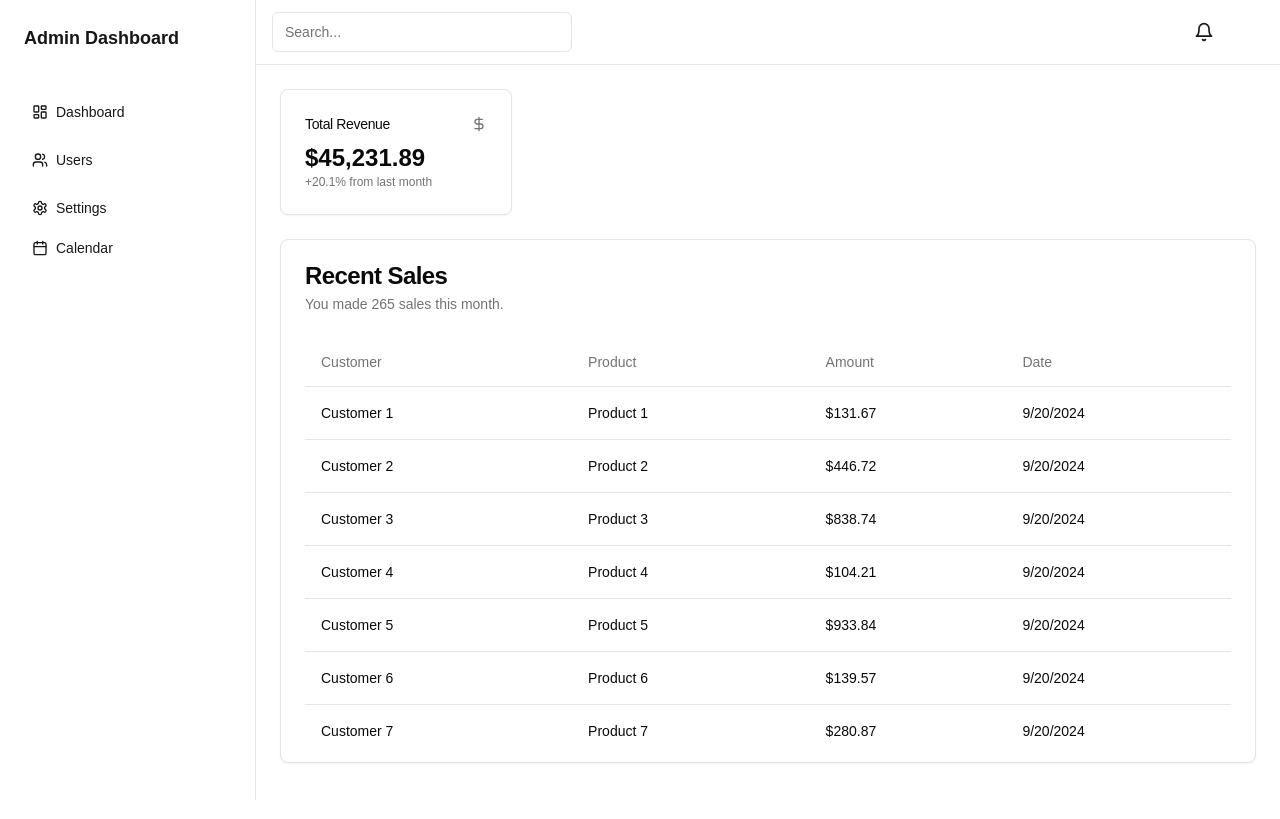
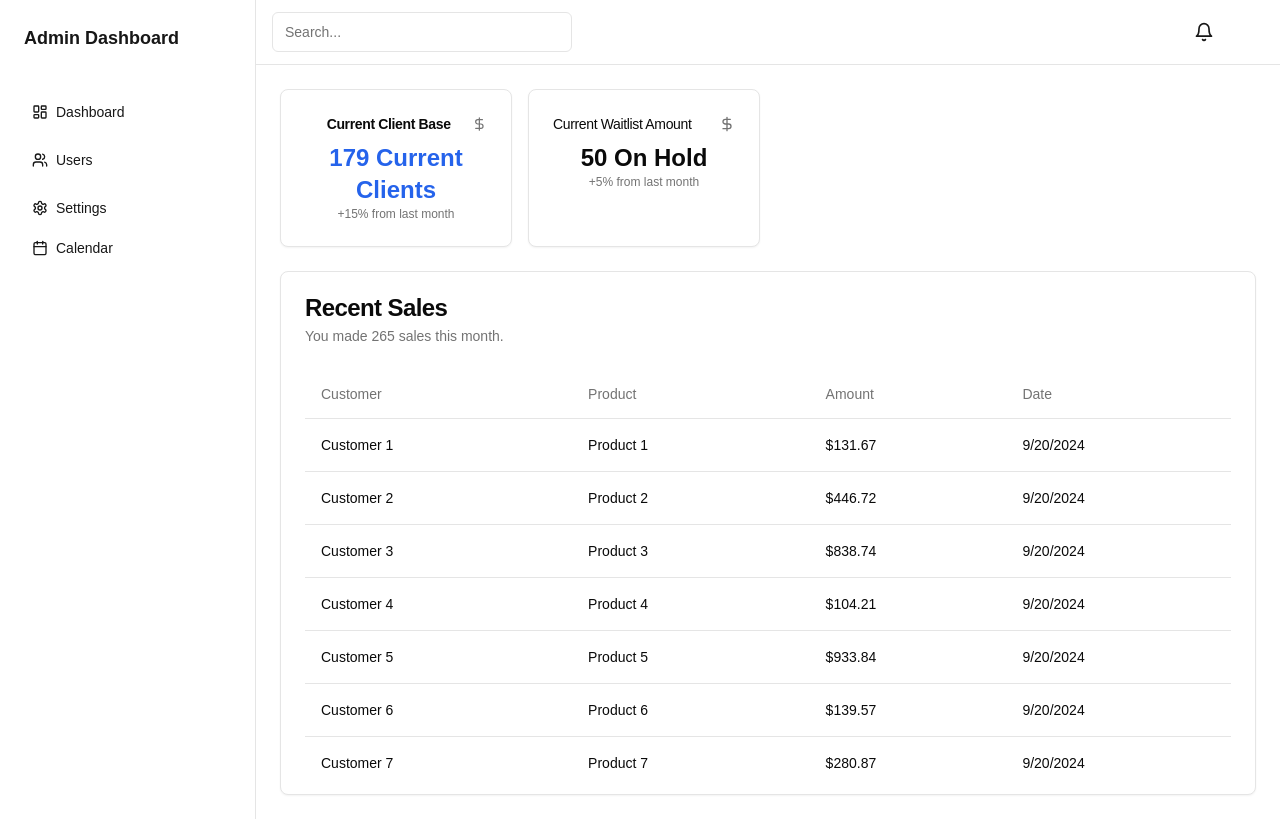
Before and after one commit to cfgjc24/Team-3, a Next.js app: page /admin in a window 1280 px wide. Built offline with nearby package versions, Linux system fonts and the light colour scheme.

Commit message:
initial documentation for dashboard

```diff
--- a/src/app/admin/page.tsx
+++ b/src/app/admin/page.tsx
@@ -1,9 +1,22 @@
-"use client"
+"use client";
 
-import React from "react"
-import { Bell, LayoutDashboard, Users, Settings, LogOut, Calendar } from "lucide-react"
-import { Button } from "@/components/ui/button"
-import { Card, CardContent, CardDescription, CardHeader, CardTitle } from "@/components/ui/card"
+import React from "react";
+import {
+  Bell,
+  LayoutDashboard,
+  Users,
+  Settings,
+  LogOut,
+  Calendar,
+} from "lucide-react";
+import { Button } from "@/components/ui/button";
+import {
+  Card,
+  CardContent,
+  CardDescription,
+  CardHeader,
+  CardTitle,
+} from "@/components/ui/card";
 import {
   DropdownMenu,
   DropdownMenuContent,
@@ -11,9 +24,9 @@ import {
   DropdownMenuLabel,
   DropdownMenuSeparator,
   DropdownMenuTrigger,
-} from "@/components/ui/dropdown-menu"
-import { Input } from "@/components/ui/input"
-import { ScrollArea } from "@/components/ui/scroll-area"
+} from "@/components/ui/dropdown-menu";
+import { Input } from "@/components/ui/input";
+import { ScrollArea } from "@/components/ui/scroll-area";
 import {
   Table,
   TableBody,
@@ -21,8 +34,8 @@ import {
   TableHead,
   TableHeader,
   TableRow,
-} from "@/components/ui/table"
-import Link from "next/link"
+} from "@/components/ui/table";
+import Link from "next/link";
 
 export default function AdminDashboard() {
   return (
@@ -69,12 +82,15 @@ export default function AdminDashboard() {
             </Button>
             <DropdownMenu>
               <DropdownMenuTrigger asChild>
-                <Button variant="ghost" className="relative h-8 w-8 rounded-full">
+                <Button
+                  variant="ghost"
+                  className="relative h-8 w-8 rounded-full"
+                >
                   <img
                     className="rounded-full"
                     src="/api/placeholder/100/100"
                     alt="User avatar"
-                    style={{width: "32px", height: "32px"}}
+                    style={{ width: "32px", height: "32px" }}
                   />
                 </Button>
               </DropdownMenuTrigger>
@@ -102,11 +118,16 @@ export default function AdminDashboard() {
           <div className="grid gap-4 md:grid-cols-2 lg:grid-cols-4">
             <Card>
               <CardHeader className="flex flex-row items-center justify-between space-y-0 pb-2">
-                <CardTitle className="text-sm font-medium">
-                  Total Revenue
+                <CardTitle className="text-sm font-bold flex flex-col items-center text-center w-full">
+                  Current Client Base
                 </CardTitle>
+
+                {/* <CardTitle className="text-sm font-medium">
+                  Clients on the wl
+                </CardTitle> */}
+
                 <svg
-                  xmlns="http://www.w3.org/2000/svg"
+                  xmlns=""
                   viewBox="0 0 24 24"
                   fill="none"
                   stroke="currentColor"
@@ -119,12 +140,60 @@ export default function AdminDashboard() {
                 </svg>
               </CardHeader>
               <CardContent>
-                <div className="text-2xl font-bold">$45,231.89</div>
+                <div className="text-2xl font-bold flex flex-col items-center text-center text-blue-600">
+                  179 Current Clients
+                </div>
+                <p className="text-xs text-muted-foreground flex flex-col items-center text-center">
+                  +15% from last month
+                </p>
+
+                {/*
+               <div className="text-2xl font-bold">179 Current Clients</div>
                 <p className="text-xs text-muted-foreground">
-                  +20.1% from last month
+                  +15% from last month
                 </p>
+                    */}
               </CardContent>
             </Card>
+
+            <Card>
+              <CardHeader className="flex flex-row items-center justify-between space-y-0 pb-2">
+                <CardTitle className="text-sm font-medium">
+                  Current Waitlist Amount
+                </CardTitle>
+
+                {/* <CardTitle className="text-sm font-medium">
+                  Clients on the
+                </CardTitle> */}
+
+                <svg
+                  xmlns=""
+                  viewBox="0 0 24 24"
+                  fill="none"
+                  stroke="currentColor"
+                  strokeLinecap="round"
+                  strokeLinejoin="round"
+                  strokeWidth="2"
+                  className="h-4 w-4 text-muted-foreground"
+                >
+                  <path d="M12 2v20M17 5H9.5a3.5 3.5 0 0 0 0 7h5a3.5 3.5 0 0 1 0 7H6" />
+                </svg>
+              </CardHeader>
+              <CardContent className="flex flex-col items-center text-center">
+                <div className="text-2xl font-bold">50 On Hold</div>
+                <p className="text-xs text-muted-foreground ">
+                  +5% from last month
+                </p>
+
+                {/*
+               <div className="text-2xl font-bold">179 Current Clients</div>
+                <p className="text-xs text-muted-foreground">
+                  +15% from last month
+                </p>
+                    */}
+              </CardContent>
+            </Card>
+
             {/* ... (other cards remain unchanged) ... */}
           </div>
           <Card className="col-span-4">
@@ -148,7 +217,9 @@ export default function AdminDashboard() {
                       <TableRow key={i}>
                         <TableCell>Customer {i + 1}</TableCell>
                         <TableCell>Product {i + 1}</TableCell>
-                        <TableCell>${(Math.random() * 1000).toFixed(2)}</TableCell>
+                        <TableCell>
+                          ${(Math.random() * 1000).toFixed(2)}
+                        </TableCell>
                         <TableCell>{new Date().toLocaleDateString()}</TableCell>
                       </TableRow>
                     ))}
@@ -160,5 +231,5 @@ export default function AdminDashboard() {
         </div>
       </main>
     </div>
-  )
+  );
 }
```
